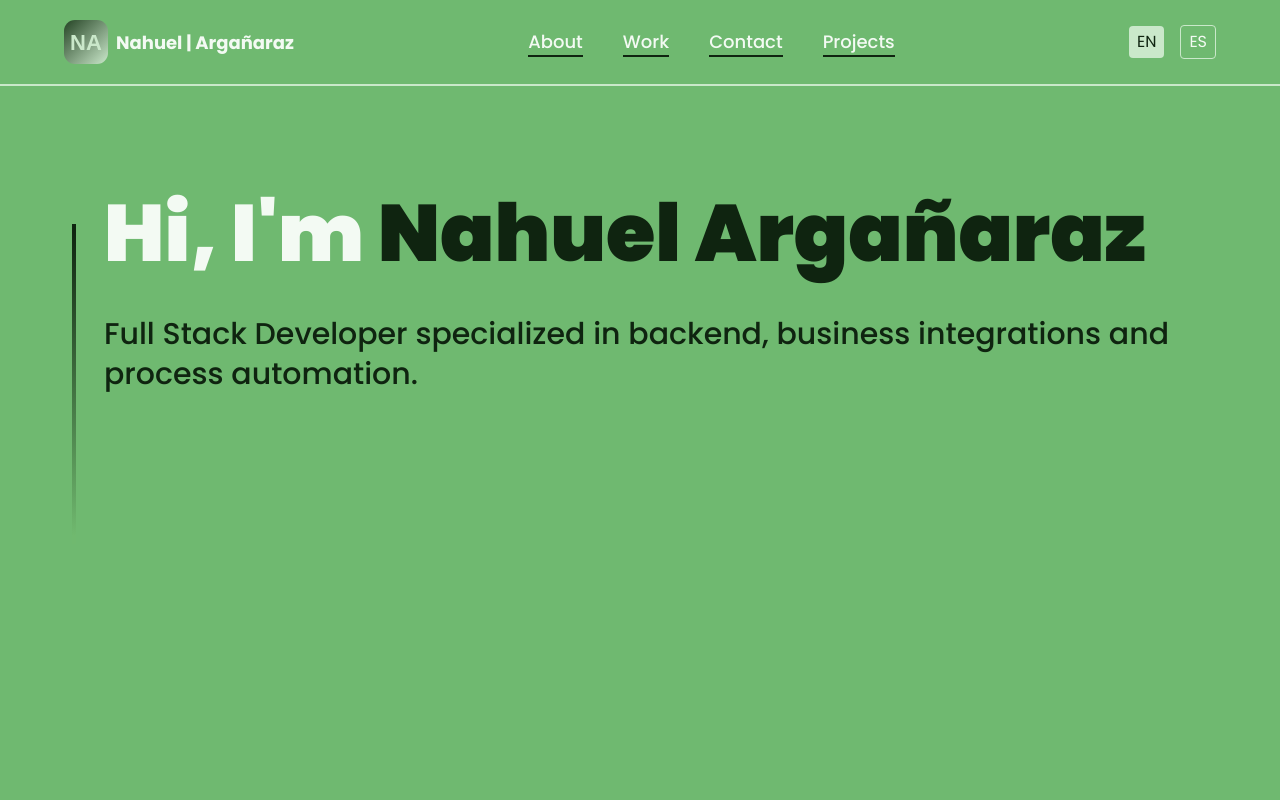
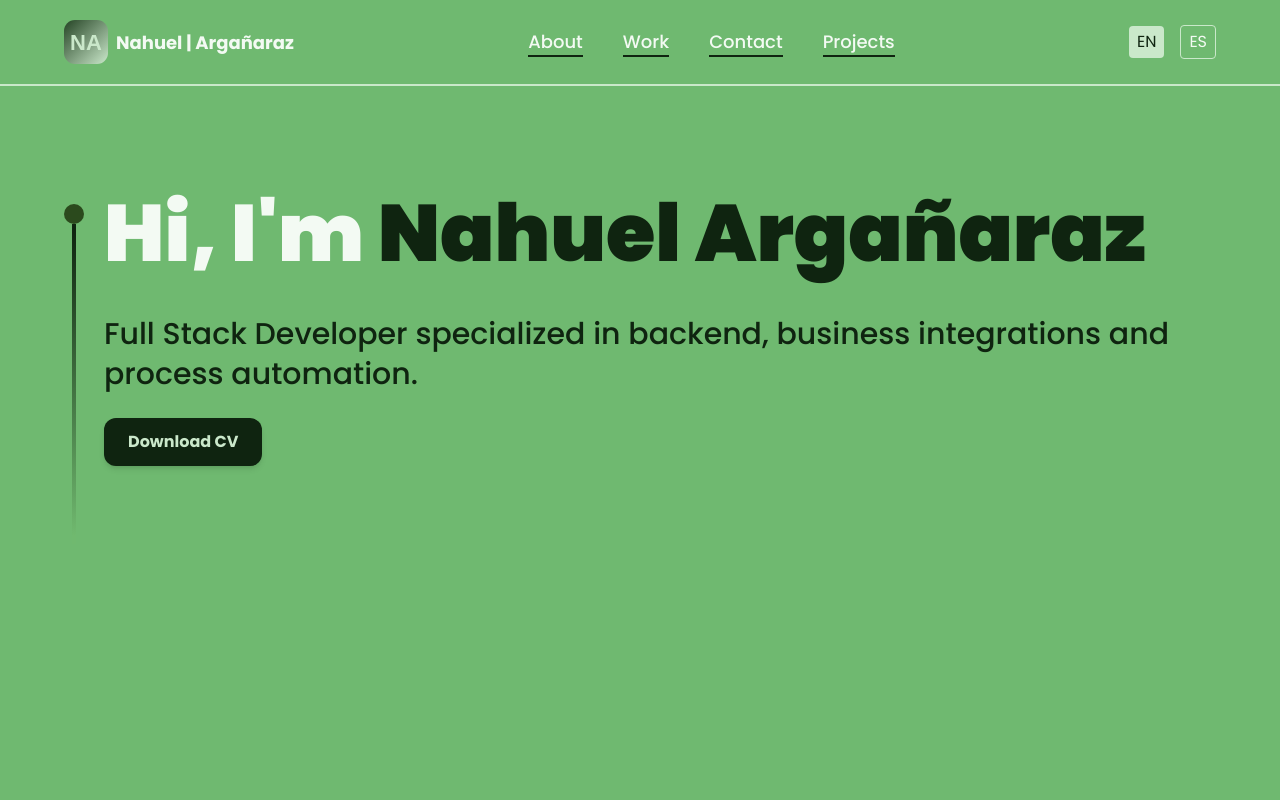
Before and after one commit to NahuelArg/Portfolio, a React (Vite) app: page / in a window 1280 px wide. Shown: the top 800 px of the page. Built offline with nearby package versions, Linux system fonts and the light colour scheme.

Commit message:
feat:(hero): add CV download button and fix background color

```diff
--- a/src/components/Hero.tsx
+++ b/src/components/Hero.tsx
@@ -2,13 +2,18 @@ import { styles } from "../styles"
 import { useTranslation } from 'react-i18next';
 
 const Hero = () => {
-    const { t } = useTranslation();
+    const { t, i18n } = useTranslation();
+
+    const cvUrl = i18n.language === 'es'
+        ? 'https://github.com/NahuelArg/Portfolio/blob/main/public/CV_Nahuel_Esp.pdf'
+        : 'https://github.com/NahuelArg/Portfolio/blob/main/public/CV_Nahuel_English.pdf';
+
     return (
         <section className="relative w-full h-screen mx-auto">
             <div
                 className={`${styles.padding} absolute inset-0 top-[120px] max-w-7xl mx-auto flex flex-row items-start gap-5`}>
                 <div className="flex flex-col justify-center items-center mt-5">
-                    <div className="w-5 h-5 rounded-full bg-[#2b4a1d"/>
+                    <div className="w-5 h-5 rounded-full bg-[#2b4a1d]"/>
                     <div className="w-1 sm:h-80 h-40 green-gradient "/>
                 </div>
                 <div className="">
@@ -16,6 +21,13 @@ const Hero = () => {
                         className="text-[#0f2410]">{t('hero.name')}</span></h1>
                         <br />
                     <p className={`${styles.heroSubText} mt-2`}>{t('hero.description')}</p>
+                    <a
+                        href={cvUrl}
+                        download
+                        className="mt-6 inline-block bg-[#0f2410] text-[#cae8ca] px-6 py-3 rounded-xl font-bold hover:bg-[#2b4a1d] transition-colors duration-300 shadow-md"
+                    >
+                        {t('hero.downloadCv')}
+                    </a>
                 </div>
             </div>
         </section>
```
Also changed, not shown: 2 other files (tests, documents, lock files or other folders).
